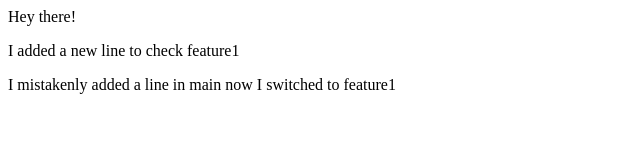
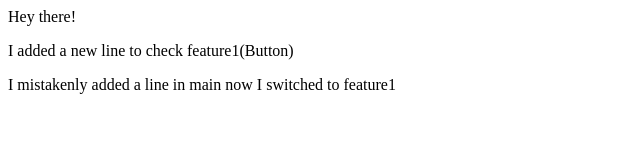
Before and after one commit to bharathkumar07-creator/localrepo, a plain HTML site: page index.html in a window 1280 px wide. Shown: the full height of the page, 0-640 px from the left. Drawn offline with Linux system fonts and the light colour scheme.

```diff
--- a/index.html
+++ b/index.html
@@ -1,3 +1,3 @@
 <p>Hey there!</p>
-<p>I added a new line to check feature1</p>
+<p>I added a new line to check feature1(Button)</p>
 <p>I mistakenly added a line in main now I switched to feature1</p>
```
